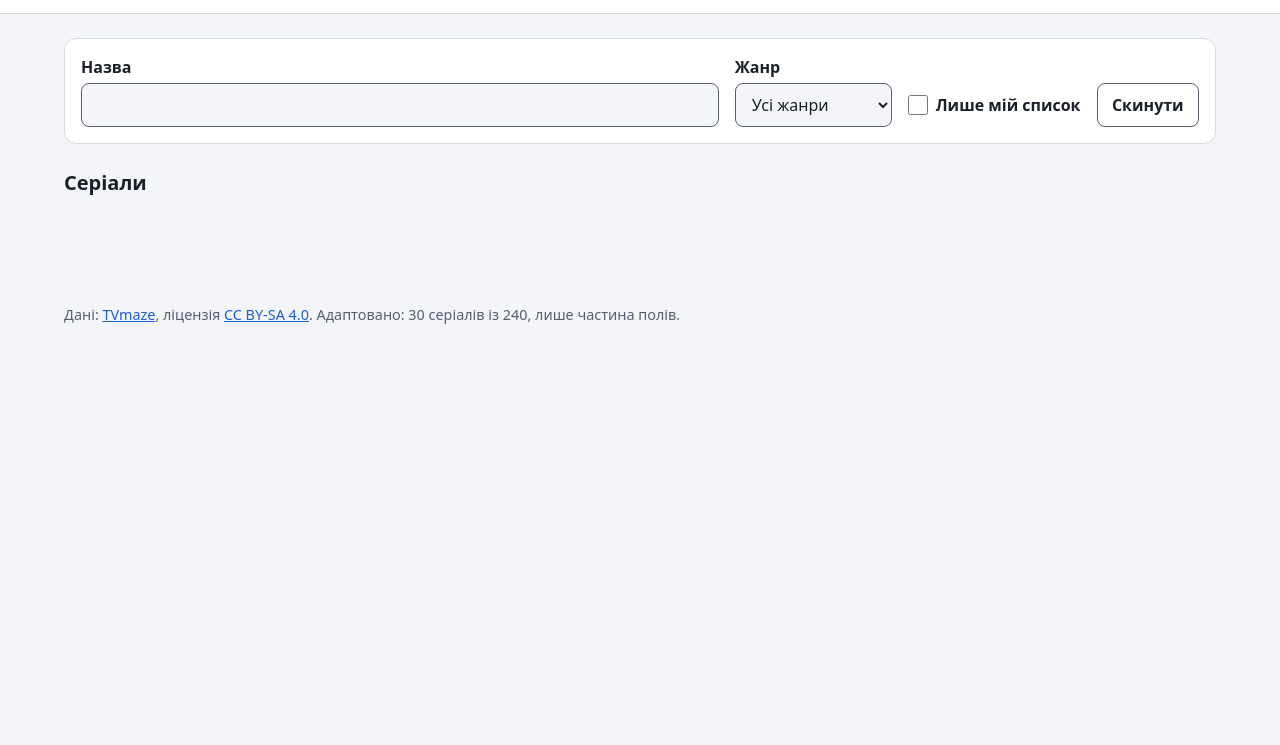
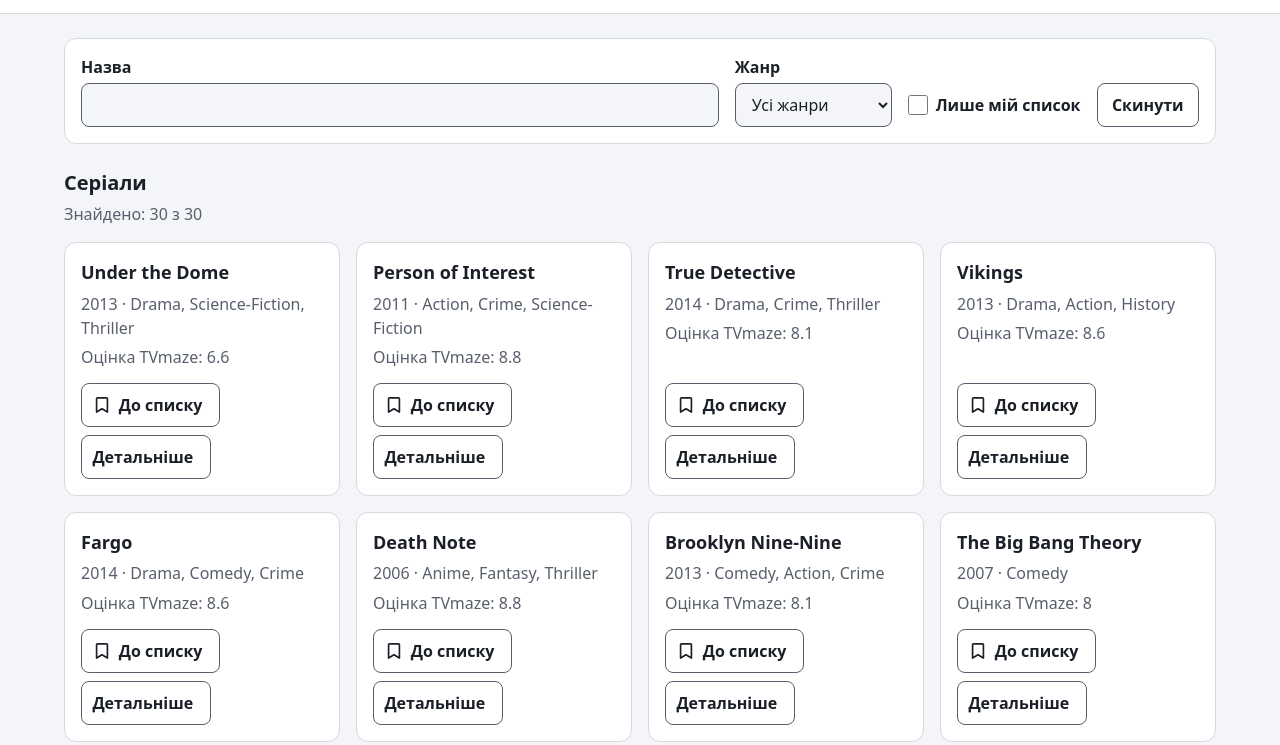
Before and after one commit to Vo1odya-K/web-development-2026, a plain HTML site: page lab-9/index.html in a window 1280 px wide. Shown: the part 55-800 px from the top of the page. Drawn offline with Linux system fonts and the light colour scheme.

Commit message:
Challenge 1: AI draft

```diff
--- a/lab-9/src/render.js
+++ b/lab-9/src/render.js
@@ -1,4 +1,5 @@
 /** @typedef {import('./state.js').Show} Show */
+import { notes, shows, watchlist } from './state.js';
 
 /**
  * C1. Показує серіали в списку #results — по картці з шаблону #show-card на кожен, у тому
@@ -7,5 +8,70 @@
  * @param {readonly Show[]} list серіали, які треба показати
  */
 export function renderShows(list) {
-  // TODO C1
+  const results = document.querySelector('#results');
+  const status = document.querySelector('#status');
+  const template = document.querySelector('#show-card');
+
+  if (!(results instanceof HTMLUListElement))
+    throw new TypeError('Елемент #results має бути списком <ul>');
+  if (!(status instanceof HTMLElement)) throw new TypeError('Не знайдено елемент #status');
+  if (!(template instanceof HTMLTemplateElement))
+    throw new TypeError('Не знайдено шаблон #show-card');
+
+  const cards = list.map((show) => {
+    const fragment = template.content.cloneNode(true);
+    const card = fragment.querySelector('.card');
+    if (!(card instanceof HTMLLIElement))
+      throw new TypeError('У шаблоні #show-card має бути картка <li>');
+
+    card.dataset.id = String(show.id);
+    card.querySelectorAll('[data-field="name"]').forEach((field) => {
+      field.textContent = show.name;
+    });
+
+    const year = card.querySelector('[data-field="year"]');
+    const genres = card.querySelector('[data-field="genres"]');
+    const rating = card.querySelector('[data-field="rating"]');
+    if (
+      !(year instanceof HTMLElement) ||
+      !(genres instanceof HTMLElement) ||
+      !(rating instanceof HTMLElement)
+    ) {
+      throw new TypeError('У шаблоні #show-card відсутнє поле року, жанрів або оцінки');
+    }
+
+    year.textContent = show.year === null ? '—' : String(show.year);
+    genres.textContent = show.genres.length ? show.genres.join(', ') : '—';
+    rating.textContent = show.rating === null ? '—' : String(show.rating);
+
+    const toggle = card.querySelector('[data-action="toggle"]');
+    if (!(toggle instanceof HTMLButtonElement))
+      throw new TypeError('У шаблоні #show-card немає кнопки «До списку»');
+    toggle.setAttribute('aria-pressed', String(watchlist.has(show.id)));
+
+    const note = notes.get(show.id);
+    const mine = card.querySelector('.card__mine');
+    const myRating = card.querySelector('[data-field="my-rating"]');
+    const noteText = card.querySelector('[data-field="note"]');
+    if (
+      !(mine instanceof HTMLElement) ||
+      !(myRating instanceof HTMLElement) ||
+      !(noteText instanceof HTMLElement)
+    ) {
+      throw new TypeError('У шаблоні #show-card відсутнє поле моєї оцінки або нотатки');
+    }
+    mine.hidden = !note;
+    noteText.hidden = !note?.text;
+    if (note) {
+      myRating.textContent = String(note.rating);
+      noteText.textContent = note.text;
+    }
+
+    return fragment;
+  });
+
+  results.replaceChildren(...cards);
+  status.textContent = list.length
+    ? `Знайдено: ${list.length} з ${shows.length}`
+    : 'Нічого не знайдено';
 }
```
Also changed, not shown: frontend-lab-2/index.html (+1 -0 lines).
